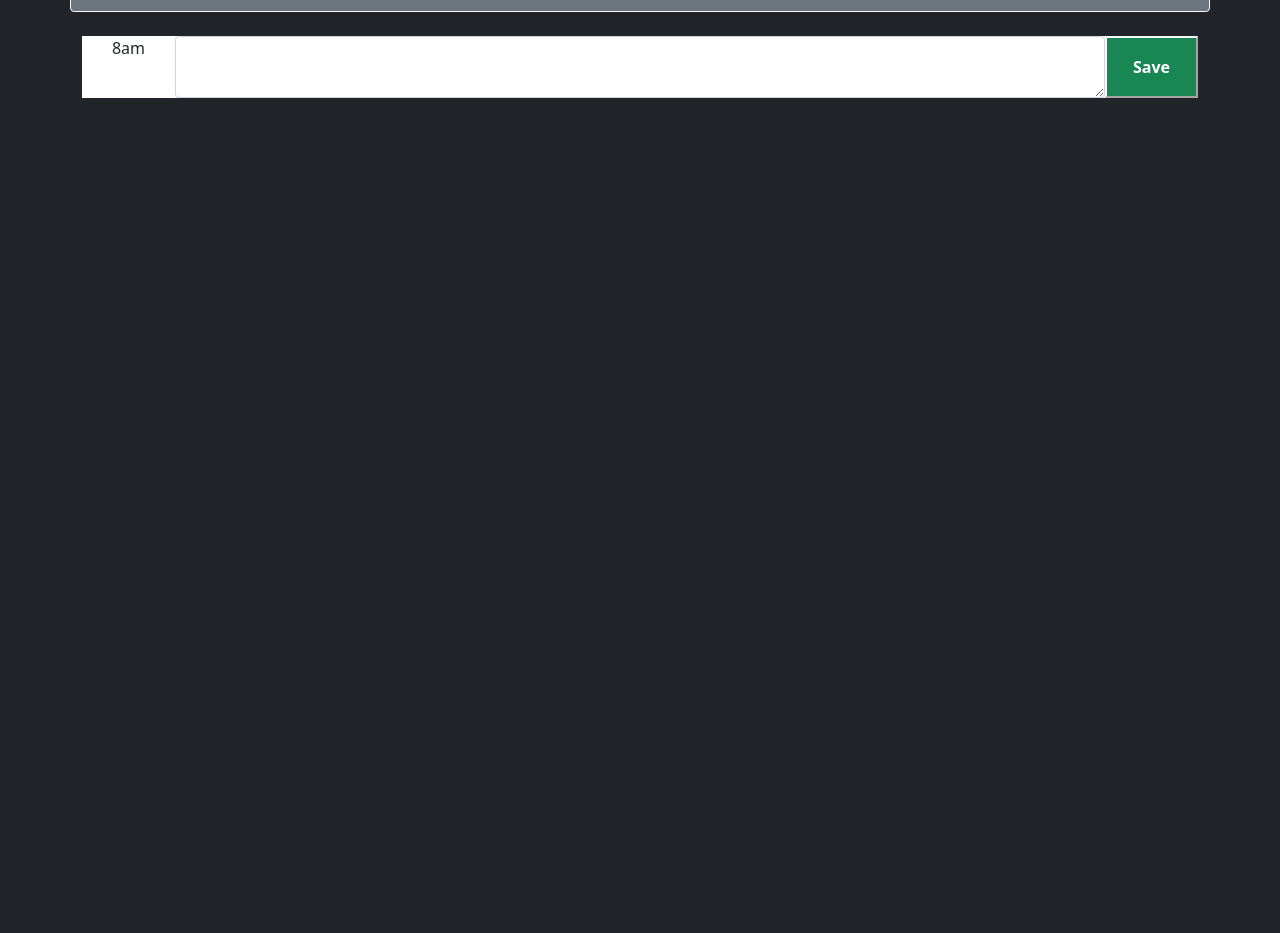
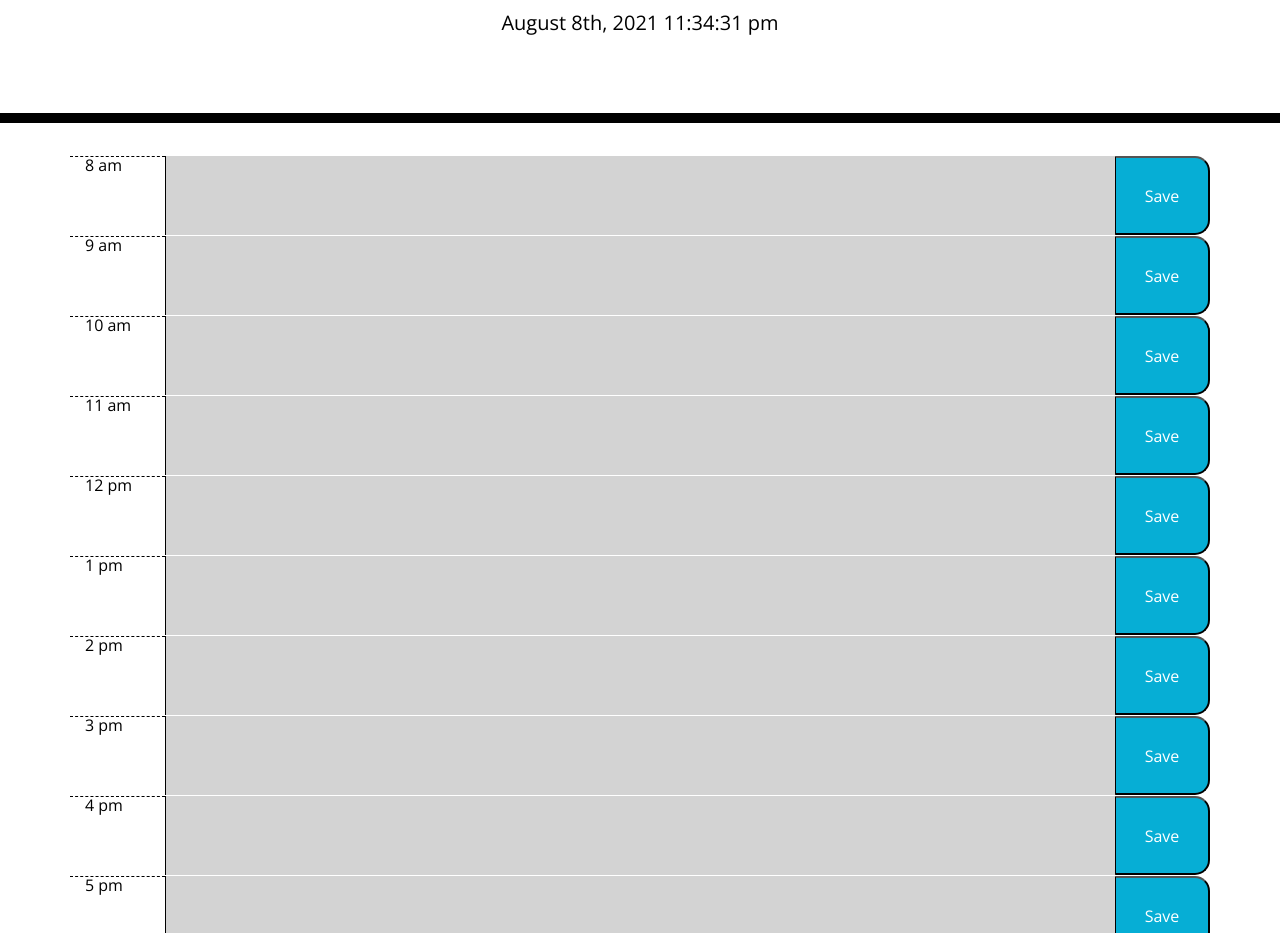
Before and after one commit to kjphelps90/daily-planner, a plain HTML site: page index.html in a window 1280 px wide. Shown: the part 181-1114 px from the top of the page. Before the commit the page ends 800 px from the top, so only its background shows below. Drawn offline with nearby package versions, Linux system fonts and the light colour scheme.

Commit message:
created a array and if statement which assigns classes to each row's text area based on the time of day.

```diff
--- a/assets/script.js
+++ b/assets/script.js
@@ -1,12 +1,8 @@
-// grabbed items
+$(document).ready(function () {
+
     // clock in header
-var dateTimeEl = $("#date-time");
-console.log(dateTimeEl);
-
-    // grabbing the p tags on the left that will hold the times.
-var time8EL = $("#time-8");
-
-
+var dateTimeEl = $("#currentDay");
+console.log(dateTimeEl.html());
 
 // displaying clock
 
@@ -17,25 +13,64 @@ function displayTime() {
 console.log(moment());
 setInterval(displayTime,1000);
 
-// setting the times that will be assigned to the boxes on the left so that we can compare for the CSS changes.
+
+var am8 = $("#am-8");
+var am9 = $("#am-9");
+var am10 = $("#am-10");
+var am11 = $("#am-11");
+var pm12 = $("#pm-12");
+var pm1 = $("#pm-1");
+var pm2 = $("#pm-2");
+var pm3 = $("#pm-3");
+var pm4 = $("#pm-4");
+var pm5 = $("#pm-5");
+var pm6 = $("#pm-6");
+
+
 
 var hours = [
-    moment("08:00 a", "hh:mm a").format("h a"),
-    moment("09:00 a", "hh:mm a").format("h a"),
-    moment("10:00 a", "hh:mm a").format("h a"),
-    moment("11:00 a", "hh:mm a").format("h a"),
-    moment("12:00 p", "hh:mm a").format("h a"),
-    moment("01:00 p", "hh:mm a").format("h a"),
-    moment("02:00 p", "hh:mm a").format("h a"),
-    moment("03:00 p", "hh:mm a").format("h a"),
-    moment("04:00 p", "hh:mm a").format("h a"),
-    moment("05:00 p", "hh:mm a").format("h a"),
-    moment("06:00 p", "hh:mm a").format("h a"),
-]
+    {time: moment("8 am", "h a"), lookup: am8},
+    {time: moment("9 am", "h a"), lookup: am9},
+    {time: moment("10 am", "h a"), lookup: am10},
+    {time: moment("11 am", "h a"), lookup: am11},
+    {time: moment("12 pm", "h a"), lookup: pm12},
+    {time: moment("1 pm", "h a"), lookup: pm1},
+    {time: moment("2 pm", "h a"), lookup: pm2},
+    {time: moment("3 pm", "h a"), lookup: pm3},
+    {time: moment("4 pm", "h a"), lookup: pm4},
+    {time: moment("5 pm", "h a"), lookup: pm5},
+    {time: moment("6 pm", "h a"), lookup: pm6}
+];
 
-console.log(hours[0]);
-console.log(hours[8]);
+console.log(moment().startOf('hour').format("h a"));
 
+for (let i=0; i < hours.length; i++) {
+    var currentTime = moment().format("h a");
+    console.log(currentTime);
+
+    if (hours[i].time.isSame(moment(), "hour")) {
+        hours[i].lookup.addClass("present");
+    }
+    else if (hours[i].time < moment()) {
+        hours[i].lookup.addClass("past");
+    }
+    else if (hours[i].time > moment()) {
+        hours[i].lookup.addClass("future");
+    }
+}
+
+
+
+
+
+console.log(hours[0].lookup);
+
+if (hours[0].time.isBefore(moment())) {
+    hours[0].lookup.addClass("past");
+}
+
+
+// setting the times that will be assigned to the boxes on the left so that we can compare for the CSS changes.
 
 
 
@@ -44,3 +79,23 @@ console.log(hours[8]);
 
 
 // possible dynamic event listener that would use the .target function in order to have one eventListener for all the buttons.
+
+    // grab the saved event options
+        // save user inputs to a variable and time.
+    // then you want to save to local storage.
+    // add alert to show that it saved to local storage when save button is hit.
+    // create a timeout to remove the notificaiton.
+
+
+    // going to use addClass and removeClass in the if statement to update the colors.
+
+
+
+
+
+
+
+
+
+
+})
--- a/assets/style.css
+++ b/assets/style.css
@@ -1,7 +1,73 @@
-.custom-button{
-    width: 100%;
-    height: 100%;
-    display: block;
+body {
+    font-family: 'Open Sans', sans-serif;
+    font-size: 16px;
+    line-height: 1;
+  }
+
+  textarea {
+    background: transparent;
+    border: none;
+    resize: none;
+    color: #000000;
+    border-left: 1px solid black;
+    padding: 10px;
+  }
+
+  .jumbotron {
+    text-align: center;
+    background-color: transparent;
+    color: black;
+    border-radius: 0;
+    border-bottom: 10px solid black;
+  }
+
+  .description {
+    white-space: pre-wrap;
+  }
+
+  .time-block {
+    text-align: center;
+    border-radius: 15px;
+  }
+
+  .row {
+    white-space: pre-wrap;
+    height: 80px;
+    border-top: 1px solid white;
+  }
+
+  .hour {
+    background-color: #ffffff;
+    color: #000000;
+    border-top: 1px dashed #000000;
+  }
+
+/* CSS for the fomatting depending on time. */
+
+  .past {
+    background-color: #d3d3d3;
     color: white;
-    font-weight: bold;
-}
+  }
+
+  .present {
+    background-color: #ff6961;
+    color: white;
+  }
+
+  .future {
+    background-color: #77dd77;
+    color: white;
+  }
+
+  .saveBtn {
+    border-left: 1px solid black;
+    border-top-right-radius: 15px;
+    border-bottom-right-radius: 15px;
+    background-color: #06aed5;
+    color: white;
+  }
+
+  .saveBtn i:hover {
+    font-size: 20px;
+    transition: all 0.3s ease-in-out;
+  }
--- a/index.html
+++ b/index.html
@@ -2,39 +2,114 @@
 <html lang="en">
 
 <head>
-    <meta charset="UTF-8">
-    <meta http-equiv="X-UA-Compatible" content="IE=edge">
-    <meta name="viewport" content="width=device-width, initial-scale=1.0">
-    <link href="https://cdn.jsdelivr.net/npm/bootstrap@5.1.0/dist/css/bootstrap.min.css" rel="stylesheet"
-        integrity="sha384-KyZXEAg3QhqLMpG8r+8fhAXLRk2vvoC2f3B09zVXn8CA5QIVfZOJ3BCsw2P0p/We" crossorigin="anonymous">
-    <script type="text/javascript" src="https://cdnjs.cloudflare.com/ajax/libs/moment.js/2.27.0/moment.min.js"></script>
-    <link rel="stylesheet" href="./assets/style.css">
-    <title>Daily Planner</title>
+    <meta charset="UTF-8" />
+    <meta name="viewport" content="width=device-width, initial-scale=1.0" />
+    <meta http-equiv="X-UA-Compatible" content="ie=edge" />
+    <script src="https://cdnjs.cloudflare.com/ajax/libs/jquery/3.2.1/jquery.min.js"></script>
+    <script src="https://cdnjs.cloudflare.com/ajax/libs/moment.js/2.24.0/moment.min.js"></script>
+    <link rel="stylesheet" href="https://stackpath.bootstrapcdn.com/bootstrap/4.3.1/css/bootstrap.min.css" />
+    <link rel="stylesheet" href="https://use.fontawesome.com/releases/v5.8.1/css/all.css"
+        integrity="sha384-50oBUHEmvpQ+1lW4y57PTFmhCaXp0ML5d60M1M7uH2+nqUivzIebhndOJK28anvf" crossorigin="anonymous" />
+    <link href="https://fonts.googleapis.com/css?family=Open+Sans&display=swap" rel="stylesheet" />
+    <link rel="stylesheet" href="./assets/style.css" />
+    <title>Work Day Scheduler</title>
 </head>
 
-<body class="bg-dark">
-    <div class="jumbotron jumbotron-fluid py-4">
-        <div class="container text-center bg-secondary text-light border border-light rounded">
-            <h1 class="display-4">Workday Planner</h1>
-            <p class="lead">The current date and time is:</p>
-            <p class="lead font-weight-bold" id="date-time">00:00:00</p>
+<body>
+    <header class="jumbotron">
+        <h1 class="display-3">Work Day Scheduler</h1>
+        <p class="lead">A simple calendar app for scheduling your work day</p>
+        <p id="currentDay" class="lead time-block"></p>
+    </header>
+
+    <div class="container">
+        <div class="row">
+            <div class="col-1 hour">8 am</div>
+            <textarea id="am-8" class="col-10 description"></textarea>
+            <button type="button" class="col-1 saveBtn">Save</button>
         </div>
     </div>
 
-    <div class="container d-flex justify-content-center">
-            <div class="col-sm-2 col-lg-1 bg-white text-center px-2"><p id="time-8">8am</p></div>
-            <div class="col-sm-8 col-lg-10 bg-light"><textarea class="form-control"></textarea></div>
-            <div class="col-sm-2 col-lg-1"><button type="button" class="custom-button bg-success border-light">Save</button></div>
+    <div class="container">
+        <div class="row">
+            <div class="col-1 hour">9 am</div>
+            <textarea id="am-9" class="col-10 description"></textarea>
+            <button type="button" class="col-1 saveBtn">Save</button>
+        </div>
     </div>
 
+    <div class="container">
+        <div class="row">
+            <div class="col-1 hour">10 am</div>
+            <textarea id="am-10" class="col-10 description"></textarea>
+            <button type="button" class="col-1 saveBtn">Save</button>
+        </div>
+    </div>
 
+    <div class="container">
+        <div class="row">
+            <div class="col-1 hour">11 am</div>
+            <textarea id="am-11" class="col-10 description"></textarea>
+            <button type="button" class="col-1 saveBtn">Save</button>
+        </div>
+    </div>
 
-    <script src="https://cdnjs.cloudflare.com/ajax/libs/jquery/3.5.1/jquery.min.js"
-        integrity="sha512-bLT0Qm9VnAYZDflyKcBaQ2gg0hSYNQrJ8RilYldYQ1FxQYoCLtUjuuRuZo+fjqhx/qtq/1itJ0C2ejDxltZVFg=="
-        crossorigin="anonymous" referrerpolicy="no-referrer"></script>
-    <script src="https://cdn.jsdelivr.net/npm/bootstrap@5.1.0/dist/js/bootstrap.bundle.min.js"
-        integrity="sha384-U1DAWAznBHeqEIlVSCgzq+c9gqGAJn5c/t99JyeKa9xxaYpSvHU5awsuZVVFIhvj" crossorigin="anonymous">
-    </script>
+    <div class="container">
+        <div class="row">
+            <div class="col-1 hour">12 pm</div>
+            <textarea id="pm-12" class="col-10 description"></textarea>
+            <button type="button" class="col-1 saveBtn">Save</button>
+        </div>
+    </div>
+
+    <div class="container">
+        <div class="row">
+            <div class="col-1 hour">1 pm</div>
+            <textarea id="pm-1" class="col-10 description"></textarea>
+            <button type="button" class="col-1 saveBtn">Save</button>
+        </div>
+    </div>
+
+    <div class="container">
+        <div class="row">
+            <div class="col-1 hour">2 pm</div>
+            <textarea id="pm-2" class="col-10 description"></textarea>
+            <button type="button" class="col-1 saveBtn">Save</button>
+        </div>
+    </div>
+
+    <div class="container">
+        <div class="row">
+            <div class="col-1 hour">3 pm</div>
+            <textarea id="pm-3" class="col-10 description"></textarea>
+            <button type="button" class="col-1 saveBtn">Save</button>
+        </div>
+    </div>
+
+    <div class="container">
+        <div class="row">
+            <div class="col-1 hour">4 pm</div>
+            <textarea id="pm-4" class="col-10 description"></textarea>
+            <button type="button" class="col-1 saveBtn">Save</button>
+        </div>
+    </div>
+
+    <div class="container">
+        <div class="row">
+            <div class="col-1 hour">5 pm</div>
+            <textarea id="pm-5" class="col-10 description"></textarea>
+            <button type="button" class="col-1 saveBtn">Save</button>
+        </div>
+    </div>
+
+    <div class="container">
+        <div class="row">
+            <div class="col-1 hour">6 pm</div>
+            <textarea id="pm-6" class="col-10 description"></textarea>
+            <button type="button" class="col-1 saveBtn">Save</button>
+        </div>
+    </div>
+
     <script src="./assets/script.js"></script>
 </body>
 
```
